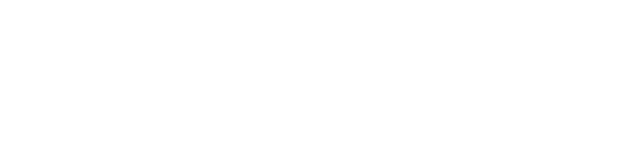
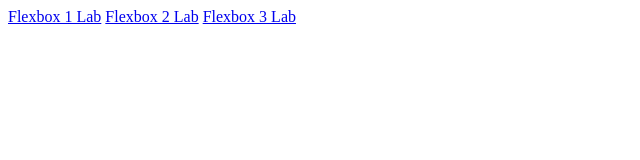
Before and after one commit to drtupper/Flexbox_Labs, a plain HTML site: page index.html in a window 1280 px wide. Shown: the whole page, without its empty margins (0-640 px from the left). Drawn offline with Linux system fonts and the light colour scheme.

Commit message:
Add html and css files for flexbox labs

```diff
--- a/index.html
+++ b/index.html
@@ -6,6 +6,9 @@
     <title>Document</title>
 </head>
 <body>
+    <a href="html/flex1.html">Flexbox 1 Lab</a>
+    <a href="html/flex2.html">Flexbox 2 Lab</a>
+    <a href="html/flex3.html">Flexbox 3 Lab</a>
 
 </body>
 </html>
```
Also changed, not shown: html/flex1.html (+11 -0 lines), css/flex2_style.css (added), css/flex3_style.css (added), html/flex2.html (added), html/flex3.html (added).
